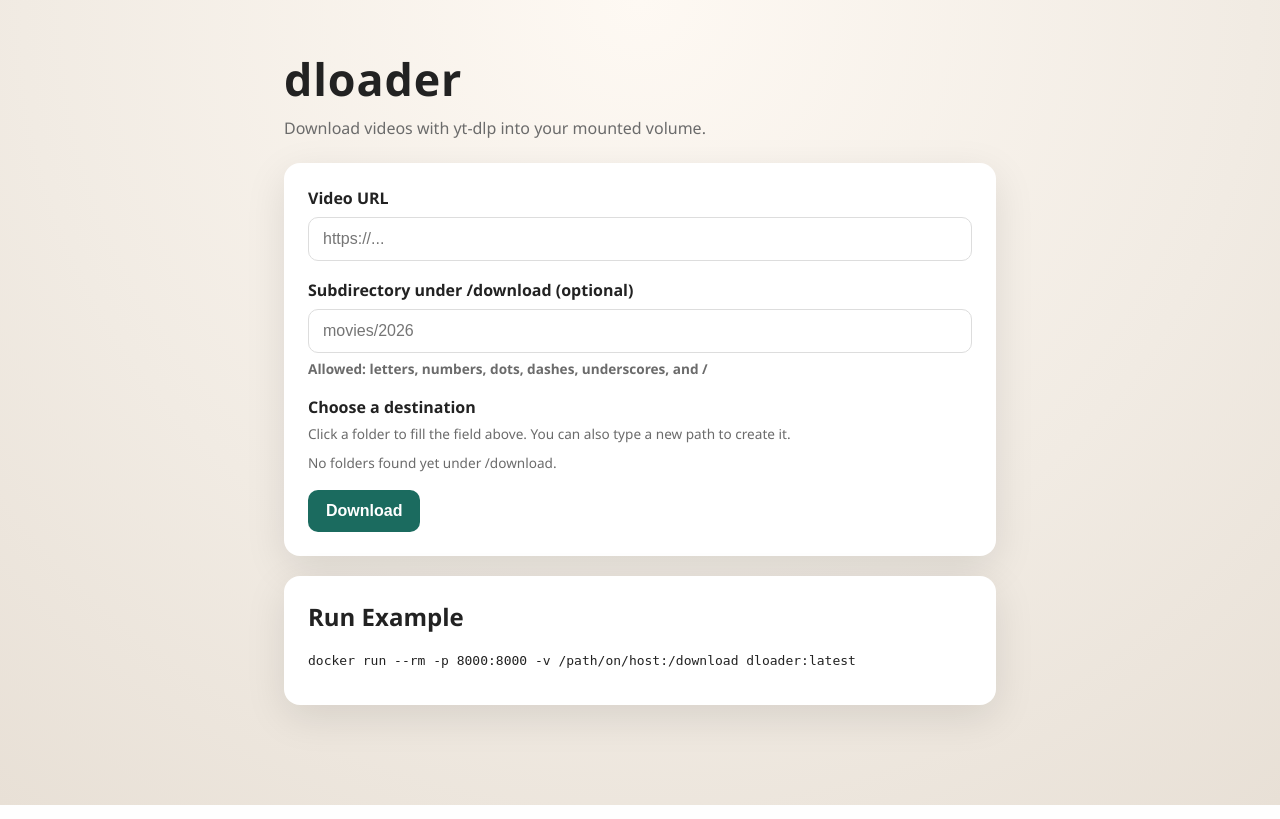
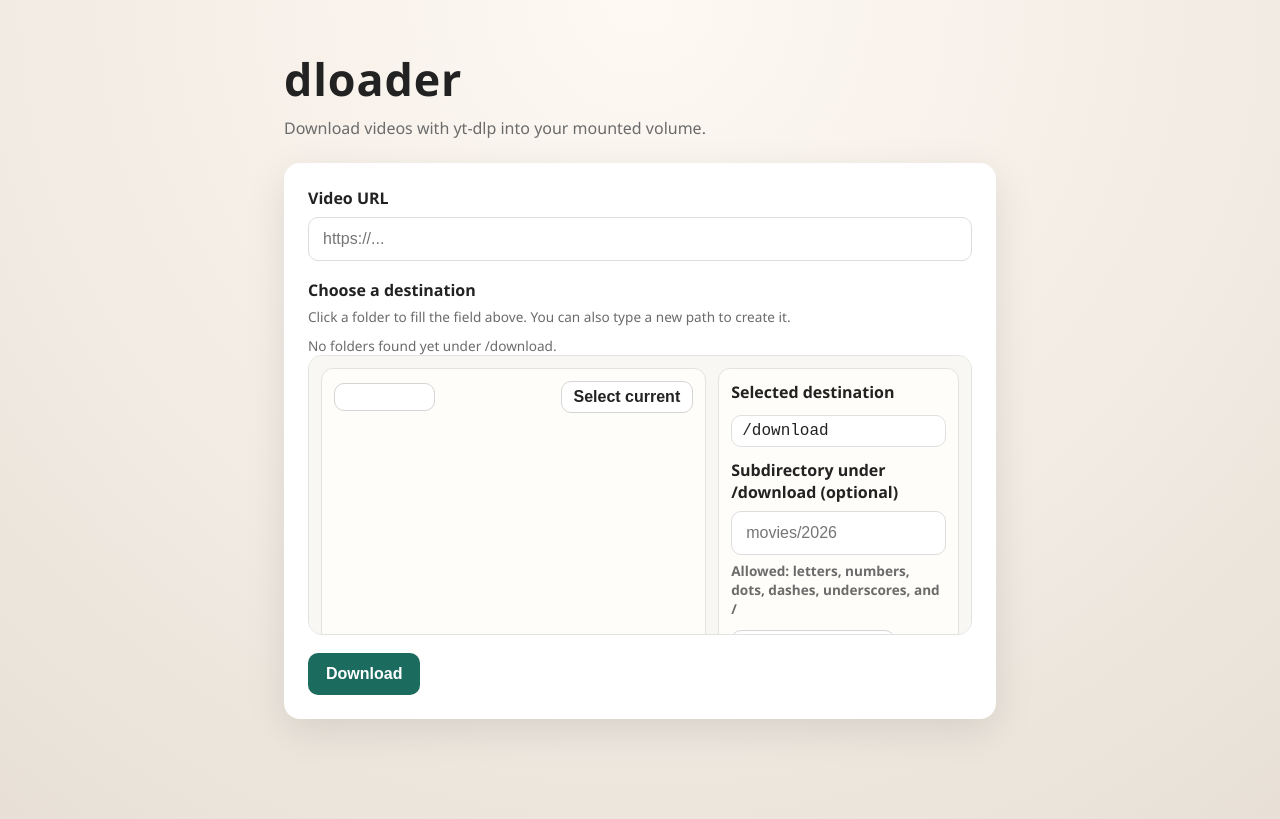
Before and after one commit to assaffeuerstein/dloader, a Flask app: page / in a window 1280 px wide. Run offline with Flask 3, Linux system fonts and the light colour scheme.

Commit message:
Add breadcrumb and two-pane explorer

```diff
--- a/app/app.py
+++ b/app/app.py
@@ -26,44 +26,33 @@
     return target
 
 
-def list_directories(root: Path) -> list[dict[str, object]]:
-    if not root.exists():
+def list_children(root: Path, subdir: str) -> list[str]:
+    try:
+        target = resolve_target_dir(subdir)
+    except ValueError:
         return []
-    root = root.resolve()
-    tree: dict[str, dict] = {}
-
-    for current, dirs, _files in os.walk(root):
-        rel = Path(current).relative_to(root)
-        depth = 0 if rel == Path(".") else len(rel.parts)
-        if depth >= MAX_DIR_DEPTH:
-            dirs.clear()
-            continue
-        dirs[:] = [d for d in dirs if not d.startswith(".")]
-        dirs.sort()
-
-        node = tree
-        if rel != Path("."):
-            for part in rel.parts:
-                node = node.setdefault(part, {})
-        for name in dirs:
-            node.setdefault(name, {})
-
-    def to_nodes(mapping: dict[str, dict], parent_path: str = "") -> list[dict[str, object]]:
-        nodes: list[dict[str, object]] = []
-        for name in sorted(mapping.keys()):
-            path = f"{parent_path}/{name}" if parent_path else name
-            children = to_nodes(mapping[name], path)
-            nodes.append({"name": name, "path": path, "children": children})
-        return nodes
-
-    return to_nodes(tree)
+    if not target.exists():
+        return []
+    if target == root.resolve():
+        depth = 0
+    else:
+        depth = len(target.relative_to(root.resolve()).parts)
+    if depth >= MAX_DIR_DEPTH:
+        return []
+    return sorted([p.name for p in target.iterdir() if p.is_dir() and not p.name.startswith(".")])
 
 
 @app.get("/")
 def index():
+    browse_path = (request.args.get("path") or "").strip().strip("/")
+    try:
+        resolve_target_dir(browse_path)
+    except ValueError:
+        browse_path = ""
     return render_template(
         "index.html",
-        dirs=list_directories(DOWNLOAD_ROOT),
+        browse_path=browse_path,
+        dirs=list_children(DOWNLOAD_ROOT, browse_path),
         url="",
         subdir="",
     )
@@ -73,11 +62,13 @@
 def download():
     url = (request.form.get("url") or "").strip()
     subdir = (request.form.get("subdir") or "").strip()
+    browse_path = (request.form.get("browse_path") or "").strip().strip("/")
     if not url:
         return render_template(
             "index.html",
             error="URL is required.",
-            dirs=list_directories(DOWNLOAD_ROOT),
+            browse_path=browse_path,
+            dirs=list_children(DOWNLOAD_ROOT, browse_path),
             url=url,
             subdir=subdir,
         )
@@ -88,7 +79,8 @@
         return render_template(
             "index.html",
             error=str(exc),
-            dirs=list_directories(DOWNLOAD_ROOT),
+            browse_path=browse_path,
+            dirs=list_children(DOWNLOAD_ROOT, browse_path),
             url=url,
             subdir=subdir,
         )
@@ -115,7 +107,8 @@
             "index.html",
             error="Download failed.",
             log=result.stderr or result.stdout,
-            dirs=list_directories(DOWNLOAD_ROOT),
+            browse_path=browse_path,
+            dirs=list_children(DOWNLOAD_ROOT, browse_path),
             url=url,
             subdir=subdir,
         )
@@ -124,7 +117,8 @@
         "index.html",
         success=f"Download complete. Saved under {target_dir}.",
         log=result.stdout,
-        dirs=list_directories(DOWNLOAD_ROOT),
+        browse_path=browse_path,
+        dirs=list_children(DOWNLOAD_ROOT, browse_path),
         url=url,
         subdir=subdir,
     )
--- a/app/static/styles.css
+++ b/app/static/styles.css
@@ -89,63 +89,132 @@
   background: #f9f7f3;
 }
 
-.tree {
-  list-style: none;
-  padding-left: 0;
-  margin: 0;
-  display: grid;
-  gap: 6px;
+.explorer-toolbar {
+  display: flex;
+  align-items: center;
+  gap: 12px;
+  margin-bottom: 12px;
+  flex-wrap: wrap;
+  justify-content: space-between;
 }
 
-.tree ul {
-  list-style: none;
-  padding-left: 18px;
-  margin: 6px 0 0;
-  border-left: 1px dashed #d9d4cc;
+.breadcrumbs {
+  display: flex;
+  align-items: center;
+  gap: 6px;
+  flex-wrap: wrap;
 }
 
-.folder-group {
-  margin: 0;
+.crumb {
+  background: #ffffff;
+  border: 1px solid #d5d5d5;
+  padding: 4px 10px;
+  border-radius: 10px;
+  cursor: pointer;
+  font-weight: 600;
 }
 
-.folder-group > summary {
-  list-style: none;
-  cursor: pointer;
+.crumb:hover {
+  border-color: var(--accent);
 }
 
-.folder-group > summary::-webkit-details-marker {
-  display: none;
+.crumb-sep {
+  color: var(--muted);
+  font-weight: 600;
 }
 
-.folder-btn {
-  display: inline-flex;
-  align-items: center;
+.toolbar-actions {
+  display: flex;
   gap: 8px;
+}
+
+.current-path {
+  font-family: "Fira Mono", "Courier New", monospace;
+  background: #ffffff;
+  padding: 6px 10px;
+  border-radius: 10px;
+  border: 1px solid #e0e0e0;
+}
+
+.nav-btn {
   background: #ffffff;
   color: var(--text);
-  border: 1px solid #e0e0e0;
+  border: 1px solid #d5d5d5;
   padding: 6px 12px;
   border-radius: 10px;
   cursor: pointer;
   font-weight: 600;
-  font-size: 0.95rem;
 }
 
-.folder-btn::before {
-  content: "📁";
-}
-
-.folder-btn.leaf::before {
-  content: "📂";
-}
-
-.folder-btn:hover {
+.nav-btn:hover {
   border-color: var(--accent);
 }
 
-.folder-btn.selected {
-  background: #e8f2f0;
+.explorer-split {
+  display: grid;
+  grid-template-columns: minmax(0, 1.6fr) minmax(0, 1fr);
+  gap: 12px;
+}
+
+.explorer-pane {
+  background: #fffdf9;
+  border: 1px solid #e2e2e2;
+  border-radius: 12px;
+  padding: 12px;
+}
+
+.explorer-pane.right {
+  display: grid;
+  gap: 12px;
+  align-content: start;
+}
+
+.pane-title {
+  font-weight: 700;
+}
+
+.inline-label {
+  display: block;
+  margin: 0;
+}
+
+.pane-actions {
+  display: flex;
+  gap: 8px;
+}
+
+.explorer-list {
+  display: grid;
+  gap: 8px;
+}
+
+.folder-row {
+  display: grid;
+  grid-template-columns: 24px 1fr;
+  gap: 10px;
+  align-items: center;
+  text-align: left;
+  background: #ffffff;
+  color: var(--text);
+  border: 1px solid #e0e0e0;
+  padding: 8px 12px;
+  border-radius: 10px;
+  cursor: pointer;
+  font-weight: 600;
+}
+
+.folder-row:hover {
   border-color: var(--accent);
+}
+
+.folder-icon {
+  font-size: 1.1rem;
+}
+
+@media (max-width: 720px) {
+  .explorer-split {
+    grid-template-columns: 1fr;
+  }
 }
 
 button {
--- a/app/templates/index.html
+++ b/app/templates/index.html
@@ -13,36 +13,13 @@
         <p>Download videos with yt-dlp into your mounted volume.</p>
       </header>
 
-      {% macro render_nodes(nodes) %}
-        <ul class="tree">
-          {% for node in nodes %}
-          <li>
-            {% if node.children %}
-            <details class="folder-group" open>
-              <summary>
-                <button type="button" class="folder-btn" data-path="{{ node.path }}">{{ node.name }}</button>
-              </summary>
-              {{ render_nodes(node.children) }}
-            </details>
-            {% else %}
-            <button type="button" class="folder-btn leaf" data-path="{{ node.path }}">{{ node.name }}</button>
-            {% endif %}
-          </li>
-          {% endfor %}
-        </ul>
-      {% endmacro %}
-
       <form method="post" action="/download" class="card">
         <label>
           Video URL
           <input type="url" name="url" placeholder="https://..." value="{{ url or '' }}" required />
         </label>
 
-        <label>
-          Subdirectory under /download (optional)
-          <input id="subdir-input" type="text" name="subdir" placeholder="movies/2026" value="{{ subdir or '' }}" />
-          <span class="hint">Allowed: letters, numbers, dots, dashes, underscores, and /</span>
-        </label>
+        <input type="hidden" name="browse_path" value="{{ browse_path or '' }}" />
 
         <div class="explorer">
           <div class="explorer-header">
@@ -50,11 +27,89 @@
             <span class="hint">Click a folder to fill the field above. You can also type a new path to create it.</span>
           </div>
           {% if dirs %}
-          <div class="explorer-body">
-            {{ render_nodes(dirs) }}
+          <div class="explorer-body explorer-split">
+            <div class="explorer-pane">
+              <div class="explorer-toolbar">
+                <div class="breadcrumbs">
+                  <button type="button" class="crumb" data-path="">/download</button>
+                  {% if browse_path %}
+                    {% set parts = browse_path.split('/') %}
+                    {% set running = [] %}
+                    {% for part in parts %}
+                      {% set _ = running.append(part) %}
+                      <span class="crumb-sep">/</span>
+                      <button type="button" class="crumb" data-path="{{ '/'.join(running) }}">{{ part }}</button>
+                    {% endfor %}
+                  {% endif %}
+                </div>
+                <div class="toolbar-actions">
+                  {% if browse_path %}
+                  <button type="button" class="nav-btn" data-up="1">Up</button>
+                  {% endif %}
+                  <button type="button" class="nav-btn" data-select="1">Select current</button>
+                </div>
+              </div>
+              <div class="explorer-list">
+                {% for name in dirs %}
+                {% set next_path = browse_path ~ '/' ~ name if browse_path else name %}
+                <button type="button" class="folder-row" data-path="{{ next_path }}" data-name="{{ name }}">
+                  <span class="folder-icon">📁</span>
+                  {{ name }}
+                </button>
+                {% endfor %}
+              </div>
+            </div>
+            <div class="explorer-pane right">
+              <div class="pane-title">Selected destination</div>
+              <div class="current-path">/download{% if browse_path %}/{{ browse_path }}{% endif %}</div>
+              <label class="inline-label">
+                Subdirectory under /download (optional)
+                <input id="subdir-input" type="text" name="subdir" placeholder="movies/2026" value="{{ subdir or '' }}" />
+                <span class="hint">Allowed: letters, numbers, dots, dashes, underscores, and /</span>
+              </label>
+              <div class="pane-actions">
+                <button type="button" class="nav-btn" data-select="1">Use current folder</button>
+              </div>
+            </div>
           </div>
           {% else %}
-          <p class="hint">No folders found yet under /download.</p>
+          <p class="hint">No folders found yet under /download{% if browse_path %}/{{ browse_path }}{% endif %}.</p>
+          <div class="explorer-body explorer-split">
+            <div class="explorer-pane">
+              <div class="explorer-toolbar">
+                <div class="breadcrumbs">
+                  <button type="button" class="crumb" data-path="">/download</button>
+                  {% if browse_path %}
+                    {% set parts = browse_path.split('/') %}
+                    {% set running = [] %}
+                    {% for part in parts %}
+                      {% set _ = running.append(part) %}
+                      <span class="crumb-sep">/</span>
+                      <button type="button" class="crumb" data-path="{{ '/'.join(running) }}">{{ part }}</button>
+                    {% endfor %}
+                  {% endif %}
+                </div>
+                <div class="toolbar-actions">
+                  {% if browse_path %}
+                  <button type="button" class="nav-btn" data-up="1">Up</button>
+                  {% endif %}
+                  <button type="button" class="nav-btn" data-select="1">Select current</button>
+                </div>
+              </div>
+            </div>
+            <div class="explorer-pane right">
+              <div class="pane-title">Selected destination</div>
+              <div class="current-path">/download{% if browse_path %}/{{ browse_path }}{% endif %}</div>
+              <label class="inline-label">
+                Subdirectory under /download (optional)
+                <input id="subdir-input" type="text" name="subdir" placeholder="movies/2026" value="{{ subdir or '' }}" />
+                <span class="hint">Allowed: letters, numbers, dots, dashes, underscores, and /</span>
+              </label>
+              <div class="pane-actions">
+                <button type="button" class="nav-btn" data-select="1">Use current folder</button>
+              </div>
+            </div>
+          </div>
           {% endif %}
         </div>
 
@@ -73,25 +128,40 @@
       <pre class="log">{{ log }}</pre>
       {% endif %}
 
-      <section class="card">
-        <h2>Run Example</h2>
-        <pre>docker run --rm -p 8000:8000 -v /path/on/host:/download dloader:latest</pre>
-      </section>
     </main>
     <script>
       const input = document.getElementById("subdir-input");
-      const buttons = Array.from(document.querySelectorAll(".folder-btn"));
       const selectPath = (path) => {
         input.value = path || "";
-        buttons.forEach((btn) => {
-          btn.classList.toggle("selected", btn.dataset.path === path);
+      };
+      document.querySelectorAll(".folder-row").forEach((button) => {
+        button.addEventListener("click", () => {
+          const path = button.dataset.path || "";
+          selectPath(path);
+          const next = path ? `/?path=${encodeURIComponent(path)}` : "/";
+          window.location.assign(next);
         });
-      };
-      buttons.forEach((button) => {
-        button.addEventListener("click", (event) => {
-          event.preventDefault();
-          event.stopPropagation();
-          selectPath(button.dataset.path || "");
+      });
+      document.querySelectorAll(".crumb").forEach((button) => {
+        button.addEventListener("click", () => {
+          const path = button.dataset.path || "";
+          const next = path ? `/?path=${encodeURIComponent(path)}` : "/";
+          window.location.assign(next);
+        });
+      });
+      document.querySelectorAll(".nav-btn").forEach((button) => {
+        button.addEventListener("click", () => {
+          if (button.dataset.up) {
+            const current = "{{ browse_path or '' }}";
+            const parts = current.split("/").filter(Boolean);
+            parts.pop();
+            const next = parts.length ? `/?path=${encodeURIComponent(parts.join("/"))}` : "/";
+            window.location.assign(next);
+            return;
+          }
+          if (button.dataset.select) {
+            selectPath("{{ browse_path or '' }}");
+          }
         });
       });
       if (input.value) {
```
